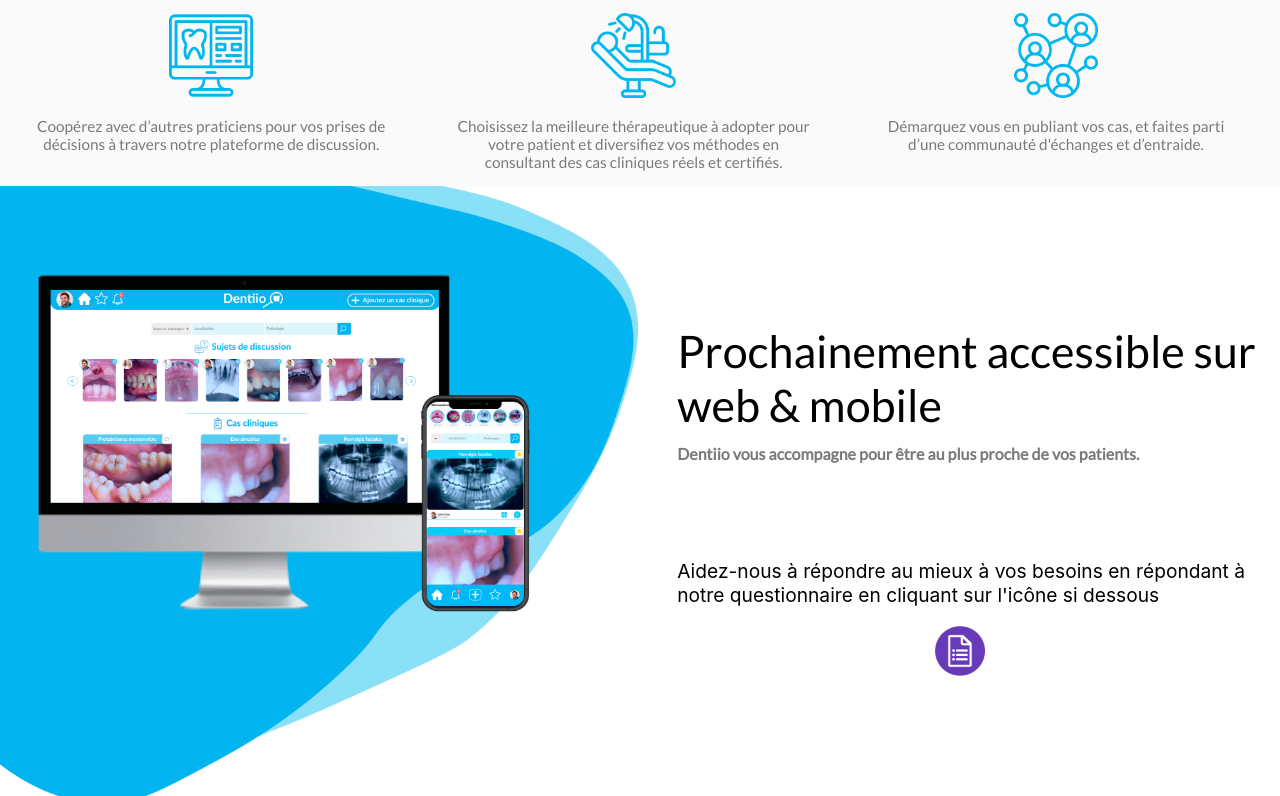
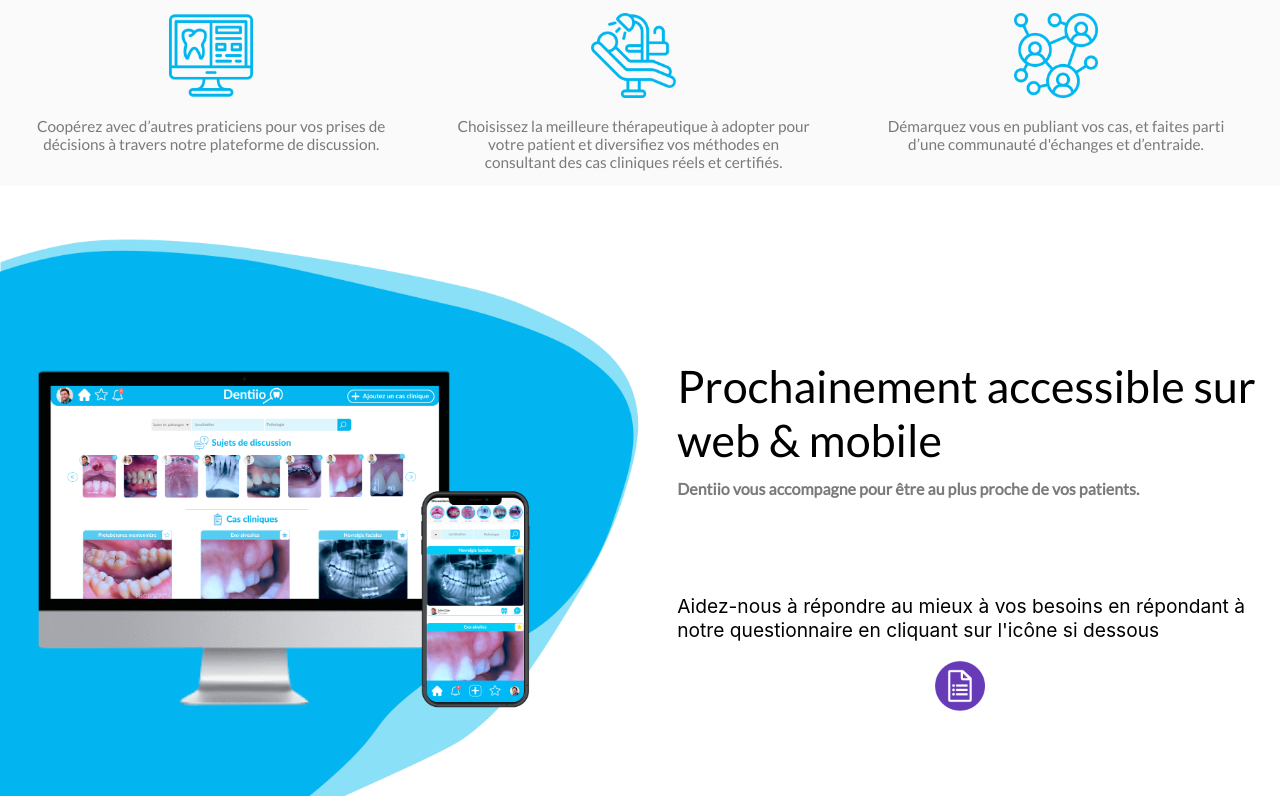
Before and after one commit to DentiioApp/dentiio-front, a React (Create React App) app: page / in a window 1280 px wide. Shown: the part 684-1480 px from the top of the page. Built offline with nearby package versions, Linux system fonts and the light colour scheme.

Commit message:
:tada: Landing page V2.1

```diff
--- a/src/containers/Landing-Page/LandingPage.js
+++ b/src/containers/Landing-Page/LandingPage.js
@@ -60,12 +60,12 @@
         </div>
         <div className='container'>
             <div className='item50 illusbloc'>
-                <img className='illus' alt="Dentiio view desktop and mobile" src={IllusOrdi}/>
+                <img className='illus illusordi' alt="Dentiio view desktop and mobile" src={IllusOrdi}/>
             </div>
             <div className='item50'>
                 <div className='pad3'>
                     <div className='pad-l3 pad-t5'>
-                        <h1 className='text-left title'>Prochainement accessible sur web & mobile</h1>
+                        <h1 className='text-left title title2'>Prochainement accessible sur web & mobile</h1>
                         <p className='subtitle'>Dentiio vous accompagne pour être au plus proche de vos patients.</p>
                     </div>
                     <div className='text-left pad-l3 rs-bloc'>
--- a/src/containers/Landing-Page/LandingPage.scss
+++ b/src/containers/Landing-Page/LandingPage.scss
@@ -89,6 +89,13 @@
   position: relative;
 }
 
+.title2{
+  padding-top: 16%;
+  font-size: 3.5vw;
+  width: 100%;
+  position: relative;
+}
+
 .commingsoon{
   font-size: 2vw;
   color: #000;
@@ -112,6 +119,9 @@
   width: 100%;
   height: auto;
   text-align: center;
+}
+.illusordi{
+  margin: 15% 0;
 }
 .illusbloc{
   order: 0;
@@ -215,6 +225,9 @@
   .footer{
     text-align: center;
   }
+  .title2{
+    padding-top: 0;
+  }
 
 }
 
```
